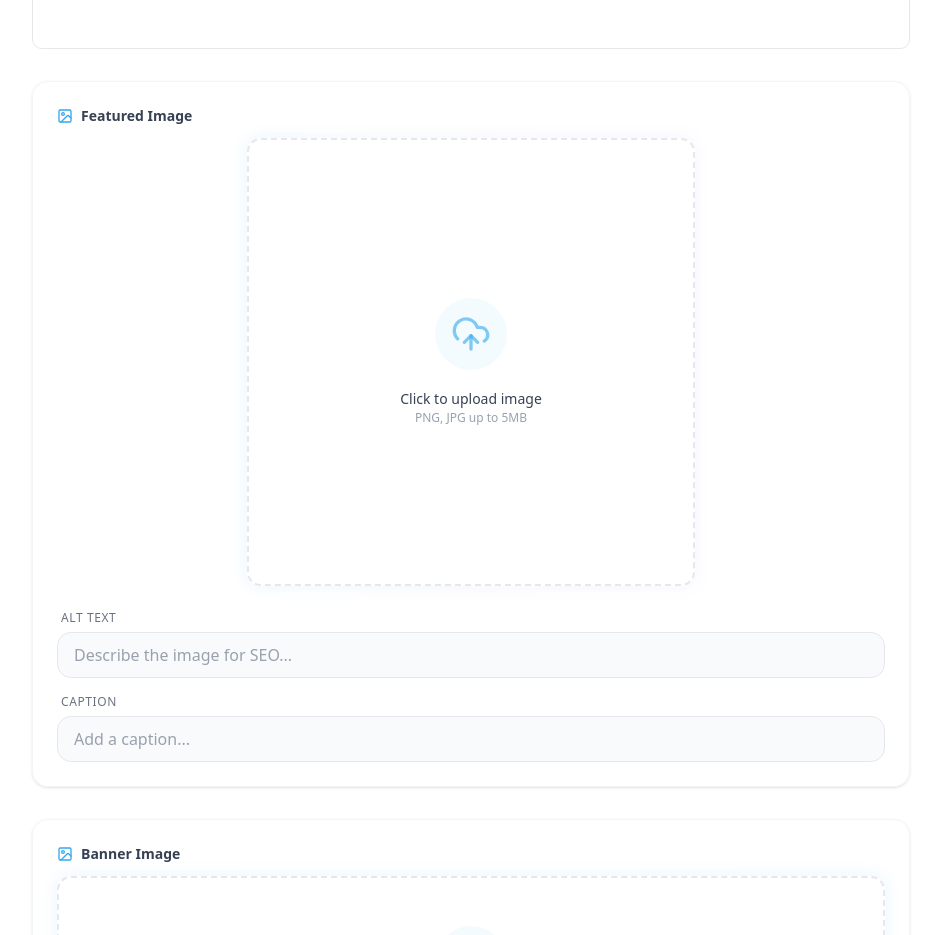
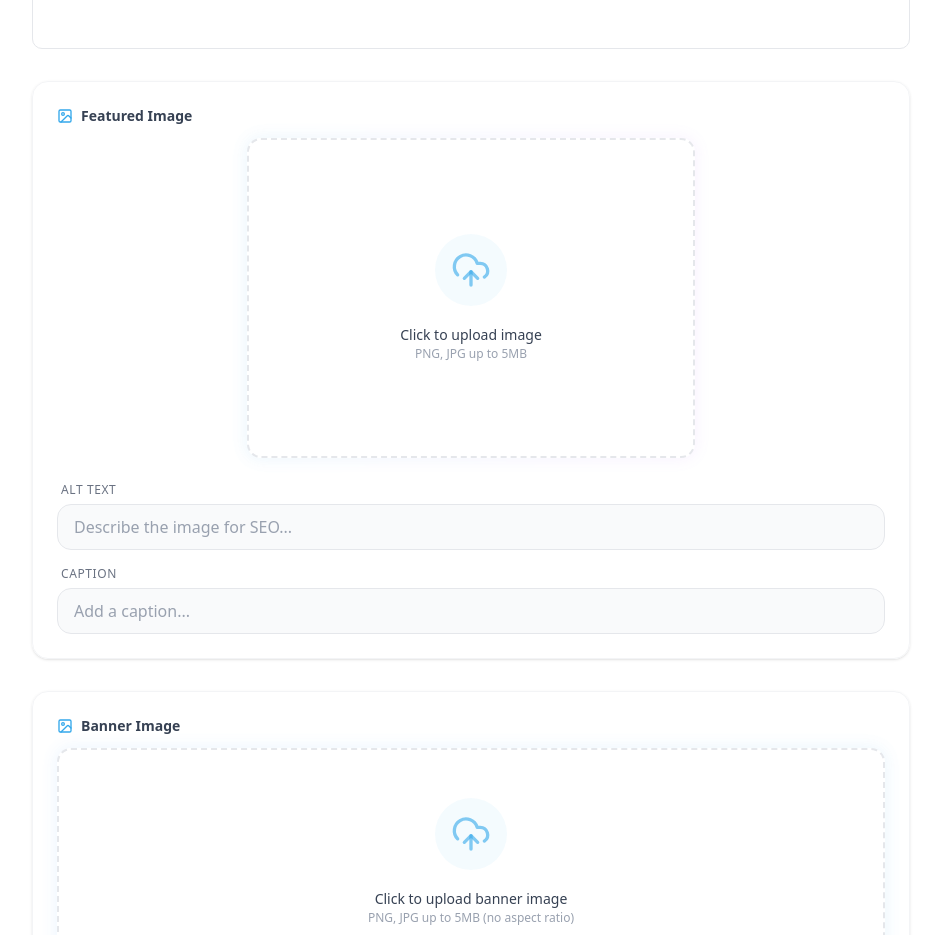
Before and after one commit to pdisakar/test, a Next.js app in the folder client/: page /articles/add in a window 1280 px wide. Shown: the part 1260-2195 px from the top of the page, without its empty margins (313-1254 px from the left). Built offline with nearby package versions, Linux system fonts and the light colour scheme; no server answers; sample sign-in values are in the browser's storage.

Commit message:
working on packages

```diff
--- a/client/app/articles/add/page.tsx
+++ b/client/app/articles/add/page.tsx
@@ -500,7 +500,7 @@ export default function AddArticlePage() {
             </div>
             <ImageCrop
               file={selectedImageFile}
-              aspect={5 / 7}
+
               onCrop={async (croppedImage) => {
                 try {
                   // Delete old featured image if exists
--- a/client/app/articles/edit/[id]/page.tsx
+++ b/client/app/articles/edit/[id]/page.tsx
@@ -561,7 +561,7 @@ export default function EditArticlePage() {
             </div>
             <ImageCrop
               file={selectedImageFile}
-              aspect={5 / 7}
+
               onCrop={async (croppedImage) => {
                 try {
                   // Delete old featured image if exists
--- a/client/app/packages/add/page.tsx
+++ b/client/app/packages/add/page.tsx
@@ -915,7 +915,7 @@ export default function AddPackagePage() {
                   onImageRemove={() => removeImage('featured')}
                   onAltChange={(value) => setFormData(prev => ({ ...prev, featuredImageAlt: value }))}
                   onCaptionChange={(value) => setFormData(prev => ({ ...prev, featuredImageCaption: value }))}
-                  helperText="Upload a featured image (Aspect Ratio 1:1)"
+                  helperText="Upload a featured image"
                 />
 
                 {/* Banner Image */}
--- a/client/app/places/add/page.tsx
+++ b/client/app/places/add/page.tsx
@@ -501,7 +501,7 @@ export default function AddplacePage() {
             </div>
             <ImageCrop
               file={selectedImageFile}
-              aspect={9 / 12}
+
               onCrop={async (croppedImage) => {
                 try {
                   // Delete old featured image if exists
--- a/client/components/FeaturedImage.tsx
+++ b/client/components/FeaturedImage.tsx
@@ -1,5 +1,6 @@
 import React from 'react';
 import { Trash2, UploadCloud, Image as ImageIcon } from 'lucide-react';
+import { DEFAULT_ASPECT_RATIO } from './ImageCrop';
 
 interface FeaturedImageProps {
     label: string;
@@ -37,7 +38,7 @@ export function FeaturedImage({
 
     return (
         <div className="space-y-6 p-6 bg-white/50 backdrop-blur-sm rounded-2xl border border-gray-100 shadow-sm hover:shadow-md transition-all duration-300">
-            {/* Image Upload/Preview with 5:7 aspect ratio */}
+            {/* Image Upload/Preview with 7:5 aspect ratio */}
             <div>
                 <label className="block text-sm font-semibold text-gray-700 mb-3 flex items-center gap-2">
                     <ImageIcon className="w-4 h-4 text-primary" />
@@ -45,7 +46,7 @@ export function FeaturedImage({
                 </label>
                 <div className="space-y-3">
                     {imageUrl ? (
-                        <div className="group relative w-full max-w-md mx-auto rounded-2xl overflow-hidden shadow-lg transition-transform duration-300 hover:scale-[1.02]" style={{ aspectRatio: '1/1' }}>
+                        <div className="group relative w-full max-w-md mx-auto rounded-2xl overflow-hidden shadow-lg transition-transform duration-300 hover:scale-[1.02]" style={{ aspectRatio: DEFAULT_ASPECT_RATIO }}>
                             <div className="absolute inset-0 bg-gradient-to-t from-black/50 to-transparent opacity-0 group-hover:opacity-100 transition-opacity duration-300 z-10" />
                             <img
                                 src={getSrc(imageUrl)}
@@ -62,7 +63,7 @@ export function FeaturedImage({
                             </button>
                         </div>
                     ) : (
-                        <div className="relative group w-full max-w-md mx-auto" style={{ aspectRatio: '1/1' }}>
+                        <div className="relative group w-full max-w-md mx-auto" style={{ aspectRatio: DEFAULT_ASPECT_RATIO }}>
                             <div className="absolute -inset-0.5 bg-gradient-to-r from-primary/30 to-purple-400/30 rounded-2xl blur opacity-30 group-hover:opacity-75 transition duration-500" />
                             <div className="relative h-full bg-white rounded-xl border-2 border-dashed border-gray-200 group-hover:border-transparent transition-all duration-300 overflow-hidden">
                                 <input
--- a/client/components/ImageCrop.tsx
+++ b/client/components/ImageCrop.tsx
@@ -133,6 +133,8 @@ export type ImageCropProps = {
     onComplete?: ReactCropProps['onComplete'];
 } & Omit<ReactCropProps, 'onChange' | 'onComplete' | 'children'>;
 
+export const DEFAULT_ASPECT_RATIO = 7 / 5;
+
 export const ImageCrop = ({
     file,
     maxImageSize = 1024 * 1024 * 5,
@@ -140,7 +142,7 @@ export const ImageCrop = ({
     children,
     onChange,
     onComplete,
-    aspect = 7 / 5,
+    aspect = DEFAULT_ASPECT_RATIO,
     ...reactCropProps
 }: ImageCropProps) => {
     const imgRef = useRef<HTMLImageElement | null>(null);
```
